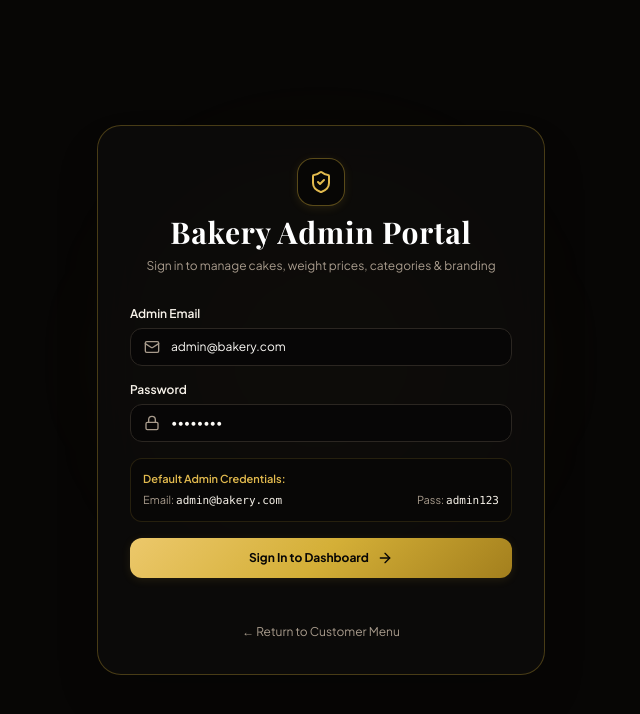
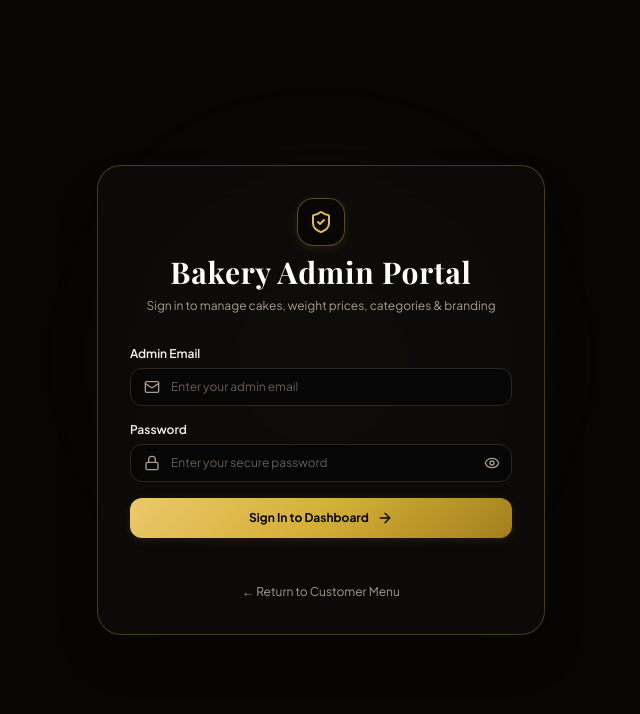
Before and after one commit to anmolfastfood9-ai/cake-menu, a Next.js app: page /admin/login in a window 1280 px wide. Shown: the top 714 px of the page, without its empty margins (319-959 px from the left). Built offline with nearby package versions, Linux system fonts and the light colour scheme; no server answers; a web font is replaced by a local one.

Commit message:
Remove default prefilled credentials and demo hint box from admin login page

```diff
--- a/src/app/admin/login/page.tsx
+++ b/src/app/admin/login/page.tsx
@@ -3,13 +3,14 @@
 import { useState, Suspense } from "react";
 import { useRouter, useSearchParams } from "next/navigation";
 import Link from "next/link";
-import { Sparkles, Lock, Mail, ArrowRight, ShieldCheck, AlertCircle } from "lucide-react";
+import { Sparkles, Lock, Mail, ArrowRight, ShieldCheck, AlertCircle, Eye, EyeOff } from "lucide-react";
 
 function LoginForm() {
   const router = useRouter();
   const searchParams = useSearchParams();
-  const [email, setEmail] = useState("admin@bakery.com");
-  const [password, setPassword] = useState("admin123");
+  const [email, setEmail] = useState("");
+  const [password, setPassword] = useState("");
+  const [showPassword, setShowPassword] = useState(false);
   const [error, setError] = useState<string | null>(null);
   const [loading, setLoading] = useState(false);
 
@@ -22,7 +23,7 @@ function LoginForm() {
       const res = await fetch("/api/auth/login", {
         method: "POST",
         headers: { "Content-Type": "application/json" },
-        body: JSON.stringify({ email, password }),
+        body: JSON.stringify({ email: email.trim(), password }),
       });
 
       const data = await res.json();
@@ -88,7 +89,8 @@ function LoginForm() {
                 required
                 value={email}
                 onChange={(e) => setEmail(e.target.value)}
-                placeholder="admin@bakery.com"
+                placeholder="Enter your admin email"
+                autoComplete="email"
                 className="w-full rounded-xl border border-luxury-700 bg-luxury-950/80 py-2.5 pl-10 pr-4 text-xs text-cream-100 placeholder-luxury-500 focus:border-gold-500 focus:outline-none focus:ring-1 focus:ring-gold-500"
               />
             </div>
@@ -101,22 +103,22 @@ function LoginForm() {
             <div className="relative">
               <Lock className="absolute left-3.5 top-1/2 h-4 w-4 -translate-y-1/2 text-luxury-400" />
               <input
-                type="password"
+                type={showPassword ? "text" : "password"}
                 required
                 value={password}
                 onChange={(e) => setPassword(e.target.value)}
-                placeholder="••••••••"
-                className="w-full rounded-xl border border-luxury-700 bg-luxury-950/80 py-2.5 pl-10 pr-4 text-xs text-cream-100 placeholder-luxury-500 focus:border-gold-500 focus:outline-none focus:ring-1 focus:ring-gold-500"
+                placeholder="Enter your secure password"
+                autoComplete="current-password"
+                className="w-full rounded-xl border border-luxury-700 bg-luxury-950/80 py-2.5 pl-10 pr-10 text-xs text-cream-100 placeholder-luxury-500 focus:border-gold-500 focus:outline-none focus:ring-1 focus:ring-gold-500"
               />
-            </div>
-          </div>
-
-          {/* Quick Demo Credentials Hint */}
-          <div className="rounded-xl border border-gold-500/15 bg-luxury-950/60 p-3 text-[11px] text-luxury-400">
-            <span className="font-semibold text-gold-400">Default Admin Credentials:</span>
-            <div className="mt-1 flex items-center justify-between">
-              <span>Email: <code className="text-cream-200">admin@bakery.com</code></span>
-              <span>Pass: <code className="text-cream-200">admin123</code></span>
+              <button
+                type="button"
+                onClick={() => setShowPassword(!showPassword)}
+                className="absolute right-3 top-1/2 -translate-y-1/2 text-luxury-400 hover:text-cream-200"
+                tabIndex={-1}
+              >
+                {showPassword ? <EyeOff className="h-4 w-4" /> : <Eye className="h-4 w-4" />}
+              </button>
             </div>
           </div>
 
```
